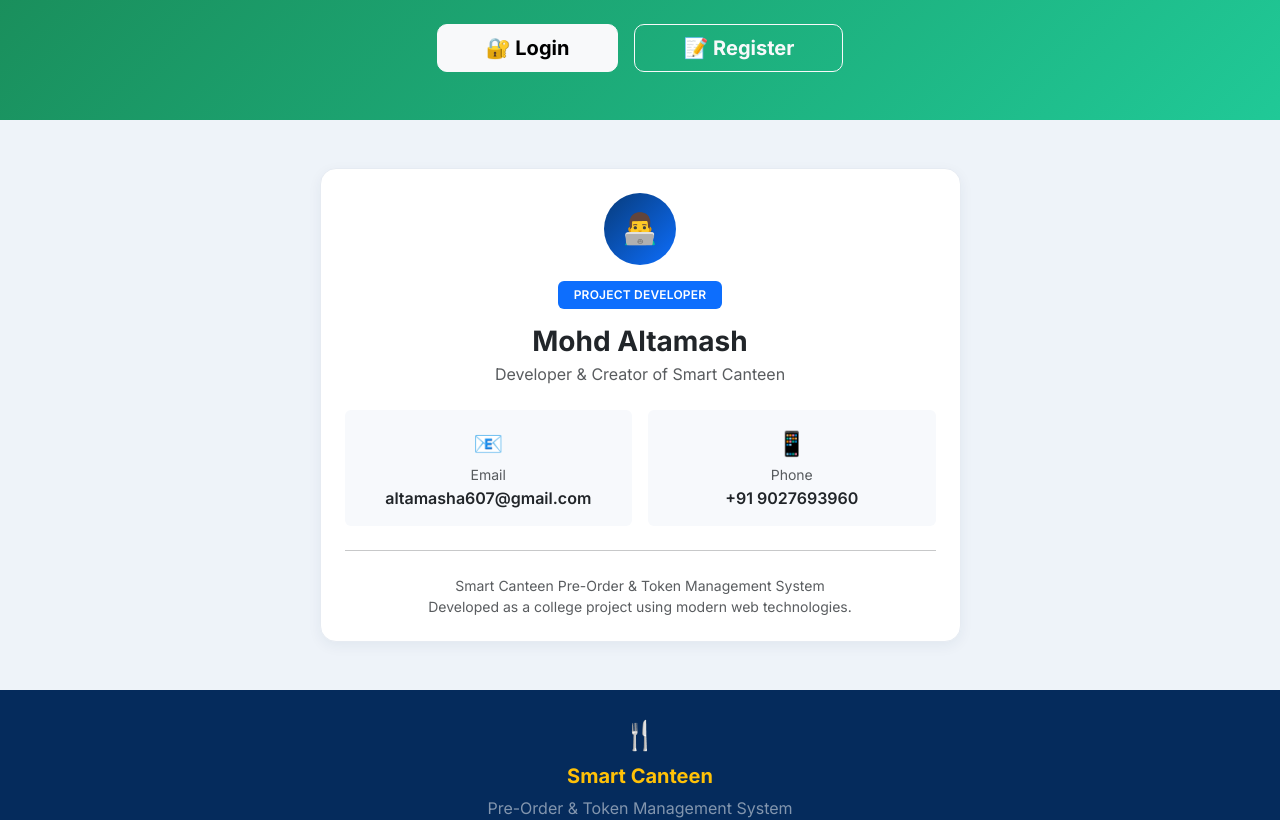
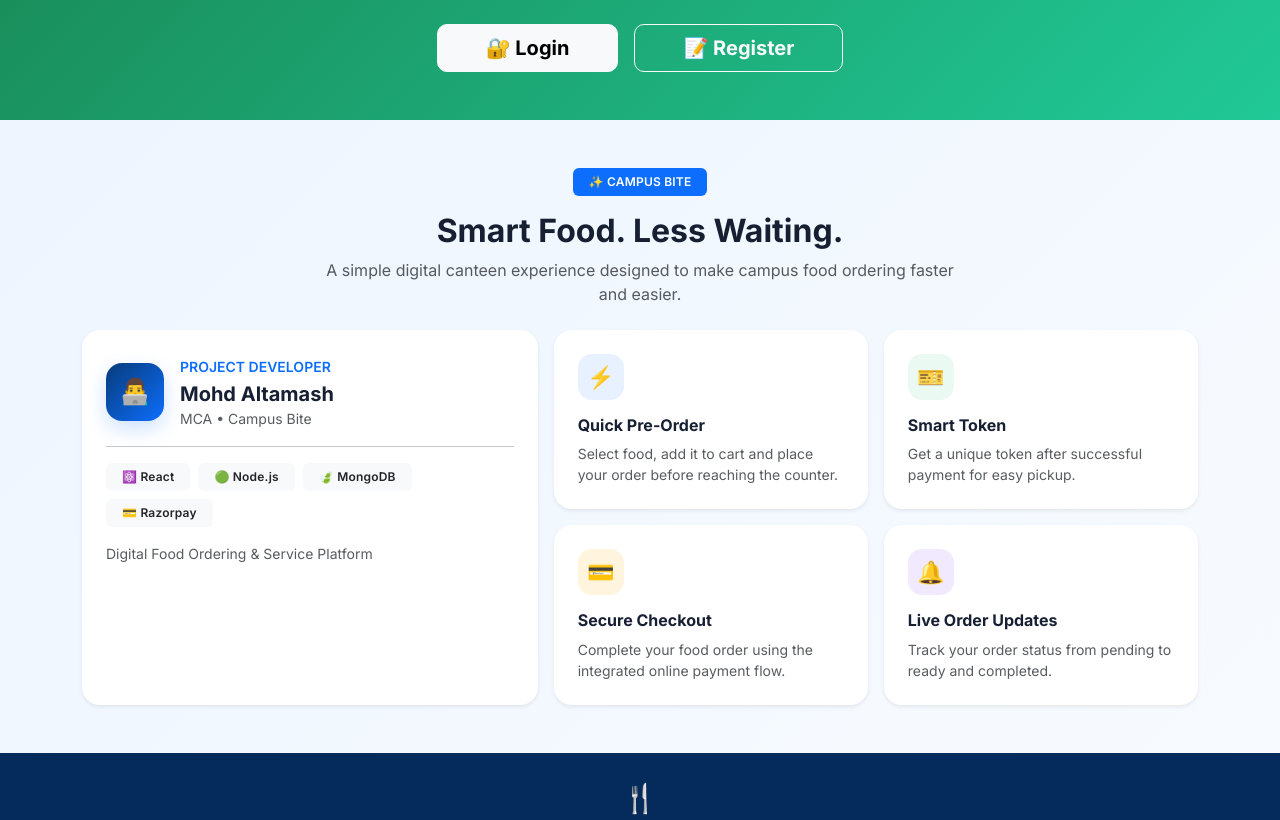
Before and after one commit to MohdAltamashh/Smart-Canteen-System, a React (Create React App) app in the folder client/: page / in a window 1280 px wide. Shown: the part 2422-3242 px from the top of the page. Built offline with nearby package versions, Linux system fonts and the light colour scheme; no server answers.

Commit message:
Fix home food images and improve information section

```diff
--- a/client/src/pages/Home.jsx
+++ b/client/src/pages/Home.jsx
@@ -5,6 +5,34 @@ import axios from "axios";
 const API_URL =
   process.env.REACT_APP_API_URL ||
   "http://localhost:5000/api";
+
+// =====================================================
+// FOOD IMAGE URL HELPER
+// =====================================================
+
+const getImageUrl = (imageUrl) => {
+  if (!imageUrl) {
+    return "";
+  }
+
+  const cleanImageUrl = String(imageUrl).trim();
+
+  // Already a complete image URL
+  if (
+    cleanImageUrl.startsWith("http://") ||
+    cleanImageUrl.startsWith("https://")
+  ) {
+    return cleanImageUrl;
+  }
+
+  // Build the backend base URL from /api
+  const backendUrl = API_URL.replace(/\/api\/?$/, "");
+
+  // Remove leading slash so we do not create //uploads
+  const cleanPath = cleanImageUrl.replace(/^\/+/, "");
+
+  return `${backendUrl}/${cleanPath}`;
+};
 
 const Home = ({ userRole }) => {
   const [foodItems, setFoodItems] = useState([]);
@@ -551,17 +579,51 @@ const Home = ({ userRole }) => {
 
                       {item.imageUrl ? (
                         <img
-                          src={item.imageUrl}
+                          src={getImageUrl(item.imageUrl)}
                           alt={item.name}
                           style={{
                             width: "100%",
                             height: "100%",
                             objectFit: "cover",
                           }}
+                          onError={(e) => {
+                            e.currentTarget.style.display = "none";
+
+                            const fallback =
+                              e.currentTarget.parentElement?.querySelector(
+                                ".home-food-image-fallback"
+                              );
+
+                            if (fallback) {
+                              fallback.style.display = "flex";
+                            }
+                          }}
                         />
                       ) : (
                         <span
+                          className="home-food-image-fallback"
                           style={{
+                            display: "flex",
+                            width: "100%",
+                            height: "100%",
+                            alignItems: "center",
+                            justifyContent: "center",
+                            fontSize: "75px",
+                          }}
+                        >
+                          🍽️
+                        </span>
+                      )}
+
+                      {item.imageUrl && (
+                        <span
+                          className="home-food-image-fallback"
+                          style={{
+                            display: "none",
+                            width: "100%",
+                            height: "100%",
+                            alignItems: "center",
+                            justifyContent: "center",
                             fontSize: "75px",
                           }}
                         >
@@ -946,128 +1008,259 @@ const Home = ({ userRole }) => {
       </section>
 
       {/* ================================================= */}
-      {/* DEVELOPER / PROJECT INFORMATION */}
+      {/* PROJECT INFORMATION */}
       {/* ================================================= */}
 
       <section
         className="py-5"
         style={{
-          background: "#eef3f9",
+          background:
+            "linear-gradient(135deg, #eef5ff, #f7fbff)",
         }}
       >
-
         <div className="container">
 
-          <div className="row justify-content-center">
+          <div className="text-center mb-4">
+            <span className="badge bg-primary px-3 py-2">
+              ✨ CAMPUS BITE
+            </span>
 
-            <div className="col-lg-7">
+            <h2 className="fw-bold mt-3 mb-2">
+              Smart Food. Less Waiting.
+            </h2>
 
-              <div className="card text-center p-4">
+            <p
+              className="text-muted mb-0"
+              style={{ maxWidth: "650px", margin: "0 auto" }}
+            >
+              A simple digital canteen experience designed
+              to make campus food ordering faster and easier.
+            </p>
+          </div>
 
-                <div
-                  style={{
-                    width: "72px",
-                    height: "72px",
-                    margin: "0 auto",
-                    borderRadius: "50%",
-                    background:
-                      "linear-gradient(135deg, #073b7a, #0d6efd)",
-                    display: "flex",
-                    alignItems: "center",
-                    justifyContent: "center",
-                    color: "#fff",
-                    fontSize: "30px",
-                  }}
-                >
-                  👨‍💻
-                </div>
+          <div className="row g-3 align-items-stretch">
 
-                <span className="badge bg-primary mx-auto mt-3 px-3 py-2">
-                  PROJECT DEVELOPER
-                </span>
+            {/* COMPACT DEVELOPER INFORMATION */}
+            <div className="col-lg-5">
+              <div
+                className="card h-100 border-0 shadow-sm"
+                style={{
+                  borderRadius: "18px",
+                  overflow: "hidden",
+                }}
+              >
+                <div className="card-body p-4">
 
-                <h3 className="fw-bold mt-3 mb-1">
-                  Mohd Altamash
-                </h3>
-
-                <p className="text-muted mb-4">
-                  Developer & Creator of Smart Canteen
-                </p>
-
-                <div className="row g-3">
-
-                  <div className="col-md-6">
+                  <div className="d-flex align-items-center gap-3">
 
                     <div
-                      className="p-3 rounded"
                       style={{
-                        background: "#f7f9fc",
+                        width: "58px",
+                        height: "58px",
+                        minWidth: "58px",
+                        borderRadius: "16px",
+                        background:
+                          "linear-gradient(135deg, #073b7a, #0d6efd)",
+                        display: "flex",
+                        alignItems: "center",
+                        justifyContent: "center",
+                        color: "#fff",
+                        fontSize: "25px",
+                        boxShadow:
+                          "0 8px 20px rgba(13,110,253,0.20)",
                       }}
                     >
+                      👨‍💻
+                    </div>
 
-                      <div style={{ fontSize: "24px" }}>
-                        📧
-                      </div>
+                    <div>
+                      <small className="text-primary fw-semibold">
+                        PROJECT DEVELOPER
+                      </small>
+
+                      <h5 className="fw-bold mb-0 mt-1">
+                        Mohd Altamash
+                      </h5>
 
                       <small className="text-muted">
-                        Email
+                        MCA • Campus Bite
                       </small>
-
-                      <div className="fw-semibold">
-                        altamasha607@gmail.com
-                      </div>
-
                     </div>
 
                   </div>
 
-                  <div className="col-md-6">
+                  <hr className="my-3" />
 
-                    <div
-                      className="p-3 rounded"
-                      style={{
-                        background: "#f7f9fc",
-                      }}
-                    >
+                  <div className="d-flex flex-wrap gap-2">
 
-                      <div style={{ fontSize: "24px" }}>
-                        📱
-                      </div>
+                    <span className="badge bg-light text-dark px-3 py-2">
+                      ⚛️ React
+                    </span>
 
-                      <small className="text-muted">
-                        Phone
-                      </small>
+                    <span className="badge bg-light text-dark px-3 py-2">
+                      🟢 Node.js
+                    </span>
 
-                      <div className="fw-semibold">
-                        +91 9027693960
-                      </div>
+                    <span className="badge bg-light text-dark px-3 py-2">
+                      🍃 MongoDB
+                    </span>
 
-                    </div>
+                    <span className="badge bg-light text-dark px-3 py-2">
+                      💳 Razorpay
+                    </span>
 
                   </div>
 
+                  <p className="text-muted small mt-3 mb-0">
+                    Digital Food Ordering & Service Platform
+                  </p>
+
+                </div>
+              </div>
+            </div>
+
+            {/* ATTRACTIVE PROJECT HIGHLIGHTS */}
+            <div className="col-lg-7">
+              <div className="row g-3 h-100">
+
+                <div className="col-sm-6">
+                  <div
+                    className="card h-100 border-0 shadow-sm"
+                    style={{ borderRadius: "18px" }}
+                  >
+                    <div className="card-body p-4">
+                      <div
+                        style={{
+                          width: "46px",
+                          height: "46px",
+                          borderRadius: "14px",
+                          background: "#e8f1ff",
+                          display: "flex",
+                          alignItems: "center",
+                          justifyContent: "center",
+                          fontSize: "22px",
+                        }}
+                      >
+                        ⚡
+                      </div>
+
+                      <h6 className="fw-bold mt-3 mb-2">
+                        Quick Pre-Order
+                      </h6>
+
+                      <p className="text-muted small mb-0">
+                        Select food, add it to cart and place
+                        your order before reaching the counter.
+                      </p>
+                    </div>
+                  </div>
                 </div>
 
-                <hr className="my-4" />
+                <div className="col-sm-6">
+                  <div
+                    className="card h-100 border-0 shadow-sm"
+                    style={{ borderRadius: "18px" }}
+                  >
+                    <div className="card-body p-4">
+                      <div
+                        style={{
+                          width: "46px",
+                          height: "46px",
+                          borderRadius: "14px",
+                          background: "#eafaf2",
+                          display: "flex",
+                          alignItems: "center",
+                          justifyContent: "center",
+                          fontSize: "22px",
+                        }}
+                      >
+                        🎫
+                      </div>
 
-                <p className="text-muted small mb-0">
-                  Smart Canteen Pre-Order & Token
-                  Management System
-                </p>
+                      <h6 className="fw-bold mt-3 mb-2">
+                        Smart Token
+                      </h6>
 
-                <p className="text-muted small mb-0">
-                  Developed as a college project using
-                  modern web technologies.
-                </p>
+                      <p className="text-muted small mb-0">
+                        Get a unique token after successful
+                        payment for easy pickup.
+                      </p>
+                    </div>
+                  </div>
+                </div>
+
+                <div className="col-sm-6">
+                  <div
+                    className="card h-100 border-0 shadow-sm"
+                    style={{ borderRadius: "18px" }}
+                  >
+                    <div className="card-body p-4">
+                      <div
+                        style={{
+                          width: "46px",
+                          height: "46px",
+                          borderRadius: "14px",
+                          background: "#fff5df",
+                          display: "flex",
+                          alignItems: "center",
+                          justifyContent: "center",
+                          fontSize: "22px",
+                        }}
+                      >
+                        💳
+                      </div>
+
+                      <h6 className="fw-bold mt-3 mb-2">
+                        Secure Checkout
+                      </h6>
+
+                      <p className="text-muted small mb-0">
+                        Complete your food order using
+                        the integrated online payment flow.
+                      </p>
+                    </div>
+                  </div>
+                </div>
+
+                <div className="col-sm-6">
+                  <div
+                    className="card h-100 border-0 shadow-sm"
+                    style={{ borderRadius: "18px" }}
+                  >
+                    <div className="card-body p-4">
+                      <div
+                        style={{
+                          width: "46px",
+                          height: "46px",
+                          borderRadius: "14px",
+                          background: "#f1eaff",
+                          display: "flex",
+                          alignItems: "center",
+                          justifyContent: "center",
+                          fontSize: "22px",
+                        }}
+                      >
+                        🔔
+                      </div>
+
+                      <h6 className="fw-bold mt-3 mb-2">
+                        Live Order Updates
+                      </h6>
+
+                      <p className="text-muted small mb-0">
+                        Track your order status from pending
+                        to ready and completed.
+                      </p>
+                    </div>
+                  </div>
+                </div>
 
               </div>
-
             </div>
 
           </div>
 
         </div>
-
       </section>
 
       {/* ================================================= */}
```
